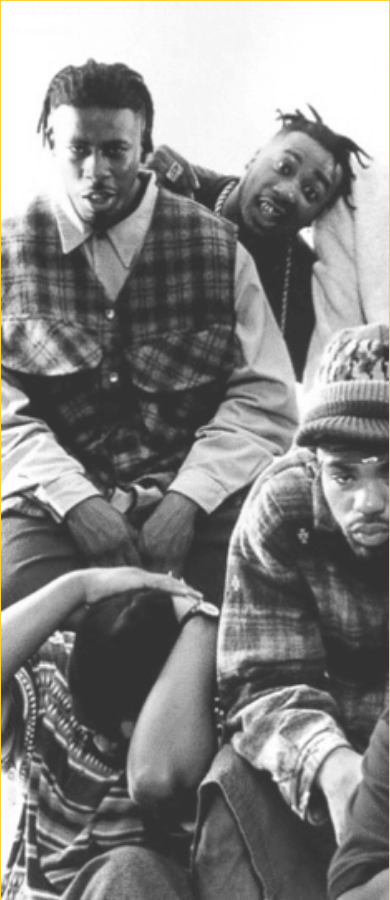
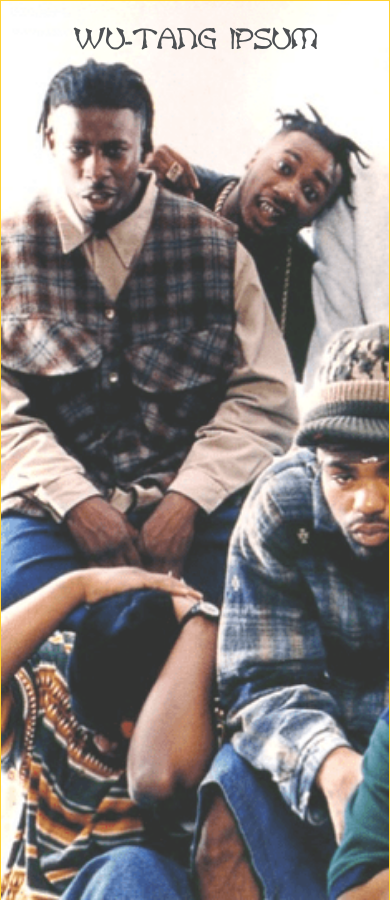
Before and after one commit to mfonofm/wutang-ipsum, a plain HTML site: page index.html in a window 390 px wide. Shown: the top 900 px of the page. Drawn offline with nearby package versions, Linux system fonts and the light colour scheme.

Commit message:
Add files via upload

```diff
--- a/index.html
+++ b/index.html
@@ -15,7 +15,7 @@
 
 <body>
     <div class="container col-md-5 col-sm-12" id="portrait">
-
+        <h1>Wu-Tang Ipsum</h1>
     </div>
 
     <div class="container col-md-7 col-sm-12" id="content">
--- a/style.css
+++ b/style.css
@@ -7,11 +7,29 @@
 
 html,
 body {
-    cursor: url(images/killabee.png), default;
+    cursor: url(images/wu-hands.png), default;
 }
 
+h1{
+    font-family: 'bartnormal', serif;
+    text-transform: uppercase;
+    visibility: hidden;
+}
+
+@media screen and (max-width: 768px) {
+    h1 {
+        font-weight: 700;
+        font-size: 1.5rem;
+        text-align: center;
+        padding-top: 25px;
+        visibility: visible;
+        word-spacing: 7px;
+    }
+}
+
+
 #portrait {
-    background: url(images/wu-tang-portrait-bw-min.jpg) no-repeat;
+    background: url(images/wu-tang-portrait-min.png) no-repeat;
     background-size: cover;
     float: left;
     position: relative;
@@ -56,7 +74,7 @@ body {
     text-transform: uppercase;
     font-size: 20px;
     font-weight: 600;
-    word-spacing: 8px;
+    word-spacing: 7px;
     margin: 40px auto;
 }
 
```
